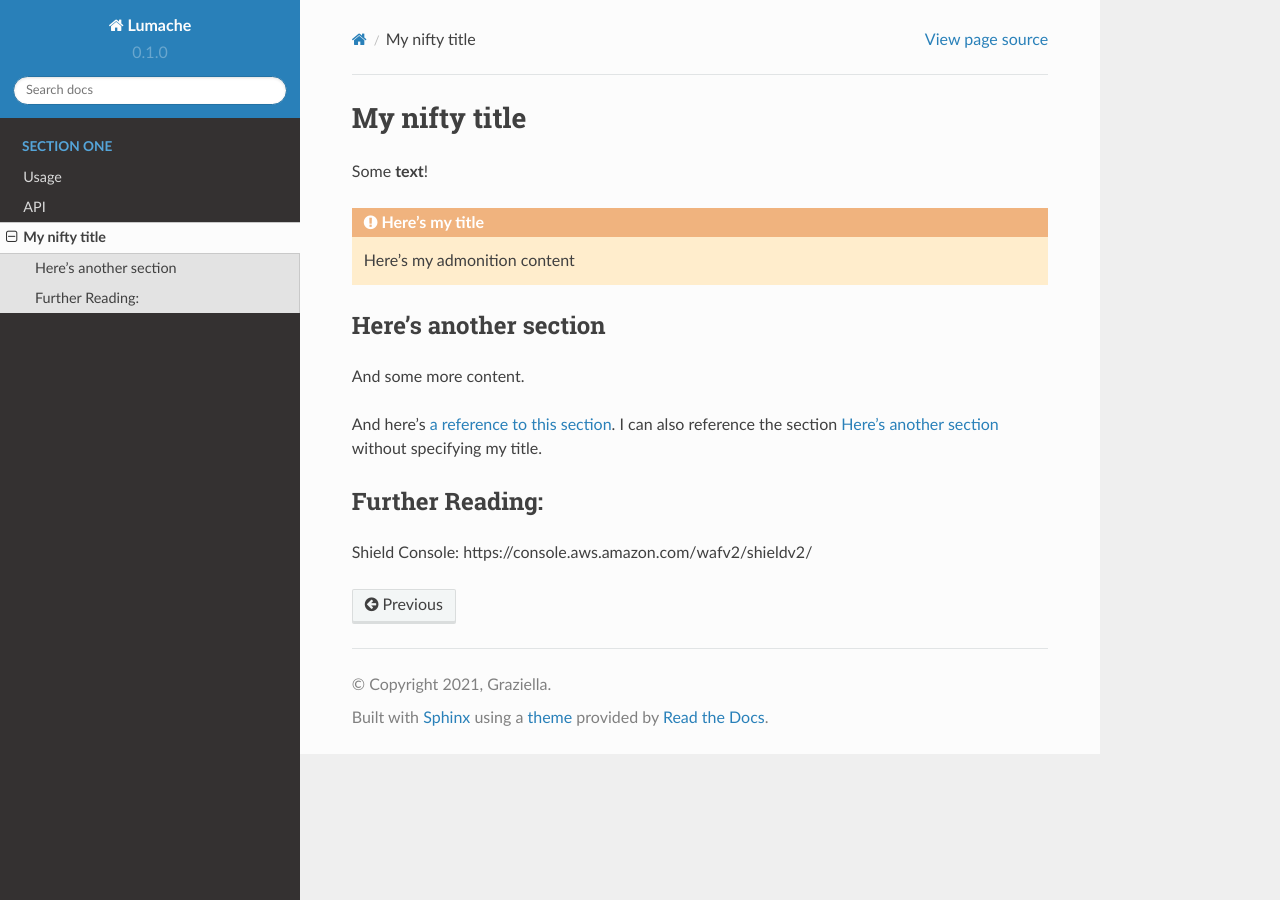
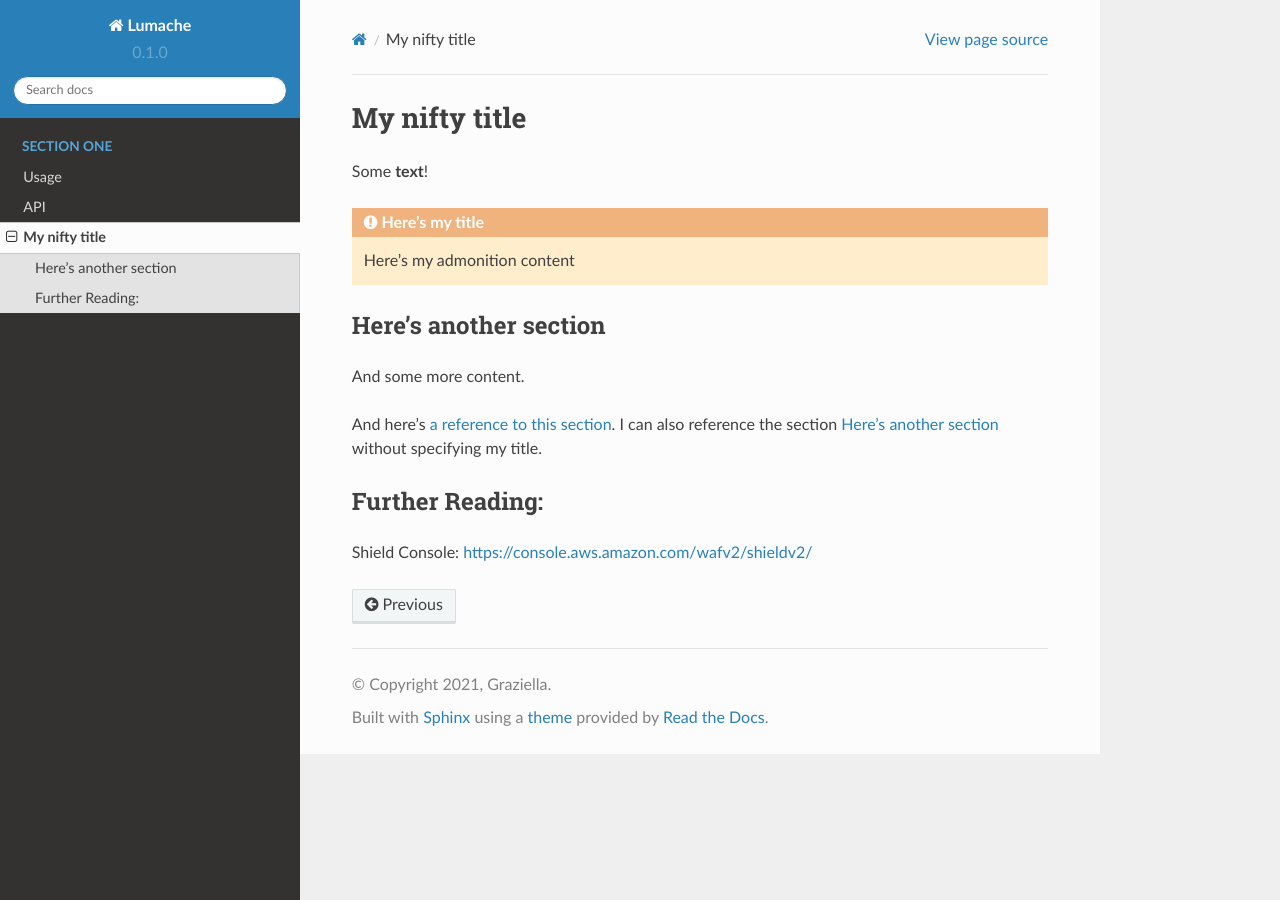
Before and after one commit to dobrev/readthedocs, a Sphinx documentation site: the page built from docs/source/myfile.md, in a window 1280 px wide. Built offline with Sphinx 7.4.7 and the Read the Docs theme 2.0.0, drawn with Linux system fonts in a browser that asks for light colours.

```diff
--- a/docs/source/conf.py
+++ b/docs/source/conf.py
@@ -20,6 +20,10 @@ extensions = [
     'myst_parser',
 ]
 
+myst_enable_extensions = [
+    "linkify",
+]
+
 intersphinx_mapping = {
     'python': ('https://docs.python.org/3/', None),
     'sphinx': ('https://www.sphinx-doc.org/en/master/', None),
```
